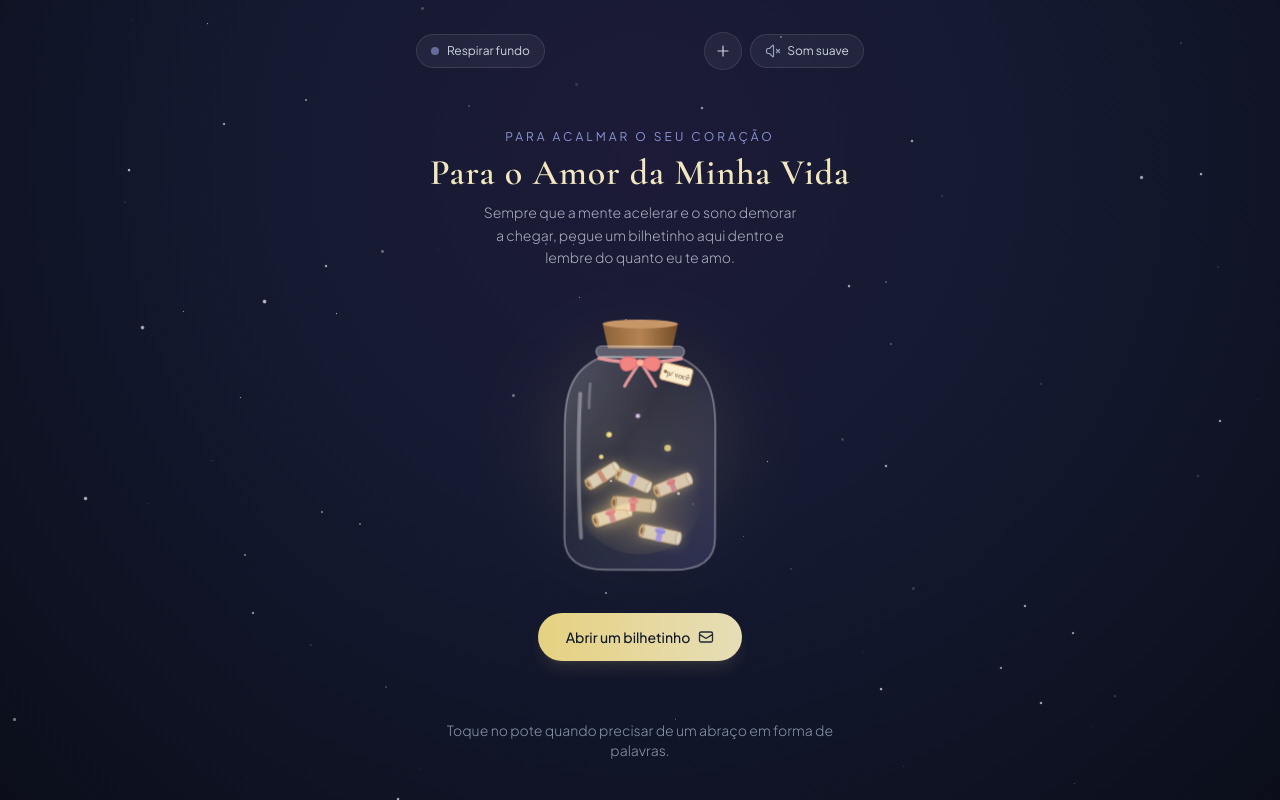
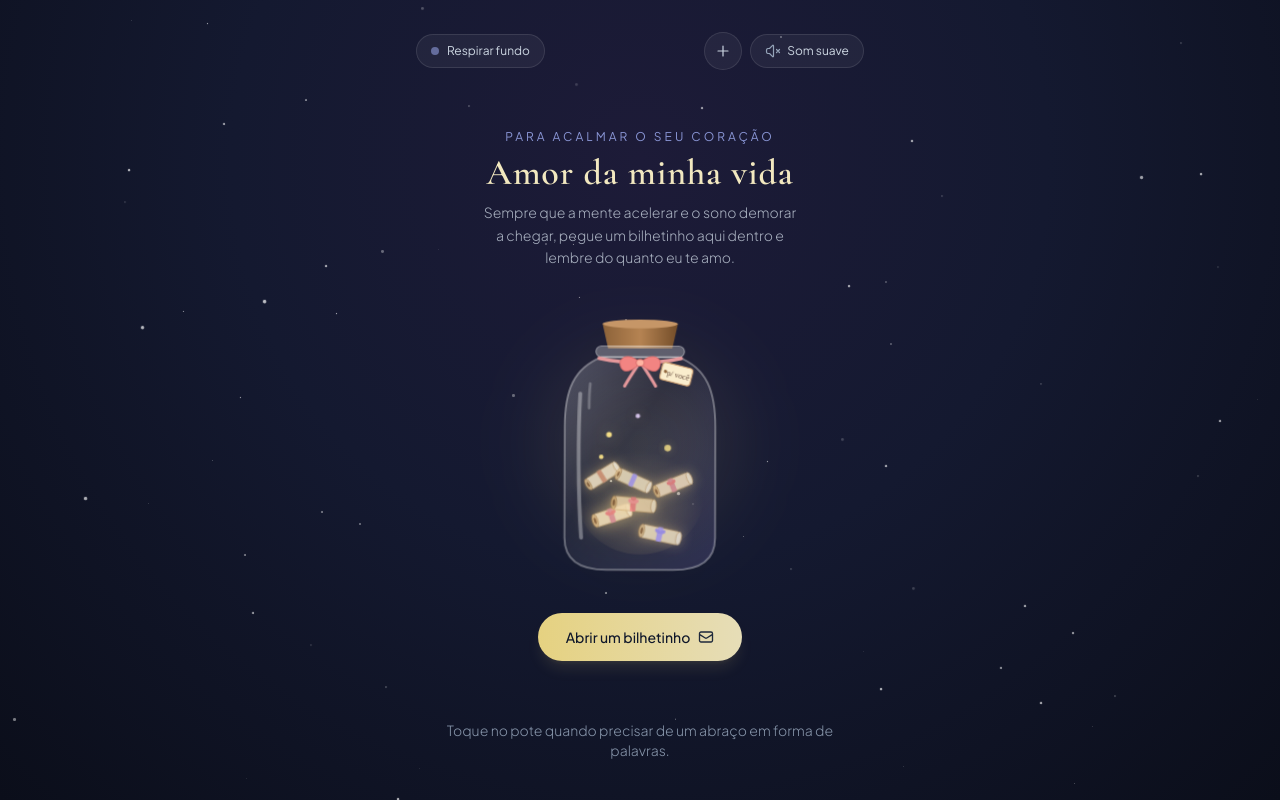
Before and after one commit to santoslicie-byte/para-voce, a plain HTML site: page index.html in a window 1280 px wide. Drawn offline with nearby package versions, Linux system fonts and the light colour scheme.

Commit message:
Alterar título para Amor da minha vida

```diff
--- a/index.html
+++ b/index.html
@@ -192,7 +192,7 @@
     <main class="relative z-10 flex flex-col items-center text-center max-w-md w-full my-auto py-4">
         <p class="text-xs uppercase tracking-[0.25em] text-indigo-300/80 mb-2">Para acalmar o seu coração</p>
         <h1 class="font-serif-soft text-3xl sm:text-4xl font-semibold text-amber-100/95 tracking-wide mb-2">
-            Para o Amor da Minha Vida
+            Amor da minha vida
         </h1>
         <p class="text-sm text-slate-300/80 font-light max-w-xs leading-relaxed mb-6">
             Sempre que a mente acelerar e o sono demorar a chegar, pegue um bilhetinho aqui dentro e lembre do quanto eu te amo.
```
